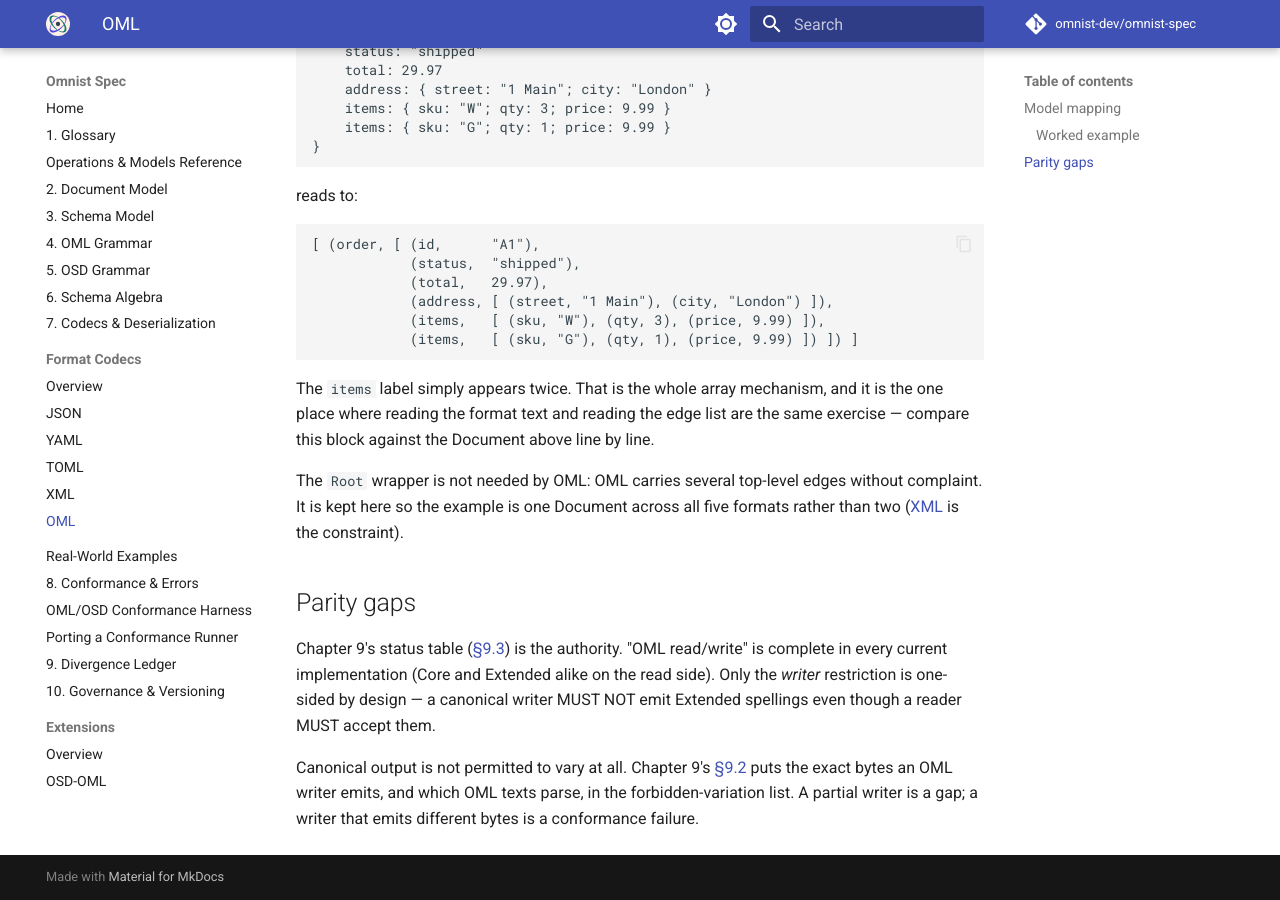
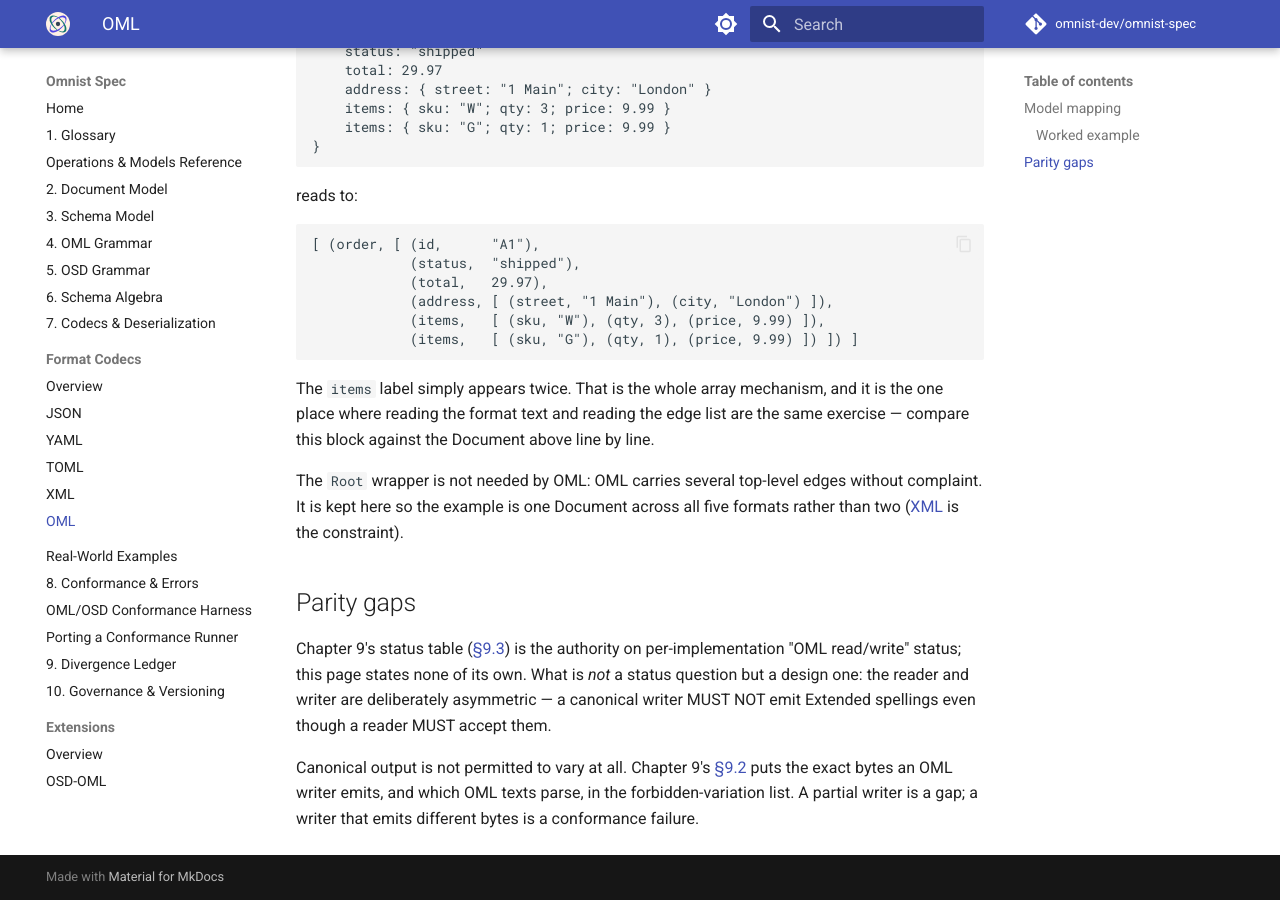
Before and after one commit to omnist-dev/omnist-spec, an MkDocs documentation site: the page built from docs/formats/oml.md, in a window 1280 px wide and 900 px high, scrolled down 1220 px. Built offline with MkDocs 1.6.1 and Material for MkDocs 9.7.7, drawn with Linux system fonts in a browser that asks for light colours; comment, search, counter and statistics services are not loaded.

Commit message:
Sweep all five format docs for inline per-port status (#67)
Independent review of the first commit caught that toml.md and yaml.md
carried the identical stale sentence removed from xml.md -- verbatim,
including "As of spec v0.1" and the three-port list. Issue #67 asked for
exactly this sweep and the first pass missed it.

json.md and oml.md carried less brittle but still duplicated status claims
("all four for every current implementation"); those cannot go stale today
but can tomorrow, so they are normalised too. All five pages now defer
wholly to Sec9.3 and assert no per-port status of their own.

oml.md keeps its reader/writer asymmetry note, which is a design statement
rather than a status claim.

Verified: grep for the stale patterns returns nothing across docs/formats/,
mkdocs build --strict clean, check_version_sync.py passes.

Co-Authored-By: Claude Opus 5 <noreply@anthropic.com>

```diff
--- a/docs/formats/oml.md
+++ b/docs/formats/oml.md
@@ -81,10 +81,10 @@ five formats rather than two ([XML](xml.md) is the constraint).
 ## Parity gaps
 
 Chapter 9's status table ([§9.3](../09-divergence-ledger.md#93-current-status))
-is the authority. "OML read/write" is complete in every current implementation
-(Core and Extended alike on the read side). Only the *writer* restriction is
-one-sided by design — a canonical writer MUST NOT emit Extended spellings even
-though a reader MUST accept them.
+is the authority on per-implementation "OML read/write" status; this page
+states none of its own. What is *not* a status question but a design one: the
+reader and writer are deliberately asymmetric — a canonical writer MUST NOT
+emit Extended spellings even though a reader MUST accept them.
 
 Canonical output is not permitted to vary at all. Chapter 9's
 [§9.2](../09-divergence-ledger.md#92-forbidden-variation) puts the exact bytes
```
Also changed, not shown: CHANGELOG.md (+6 -3 lines), docs/formats/json.md (+3 -2 lines), docs/formats/toml.md (+3 -3 lines), docs/formats/yaml.md (+3 -3 lines).
